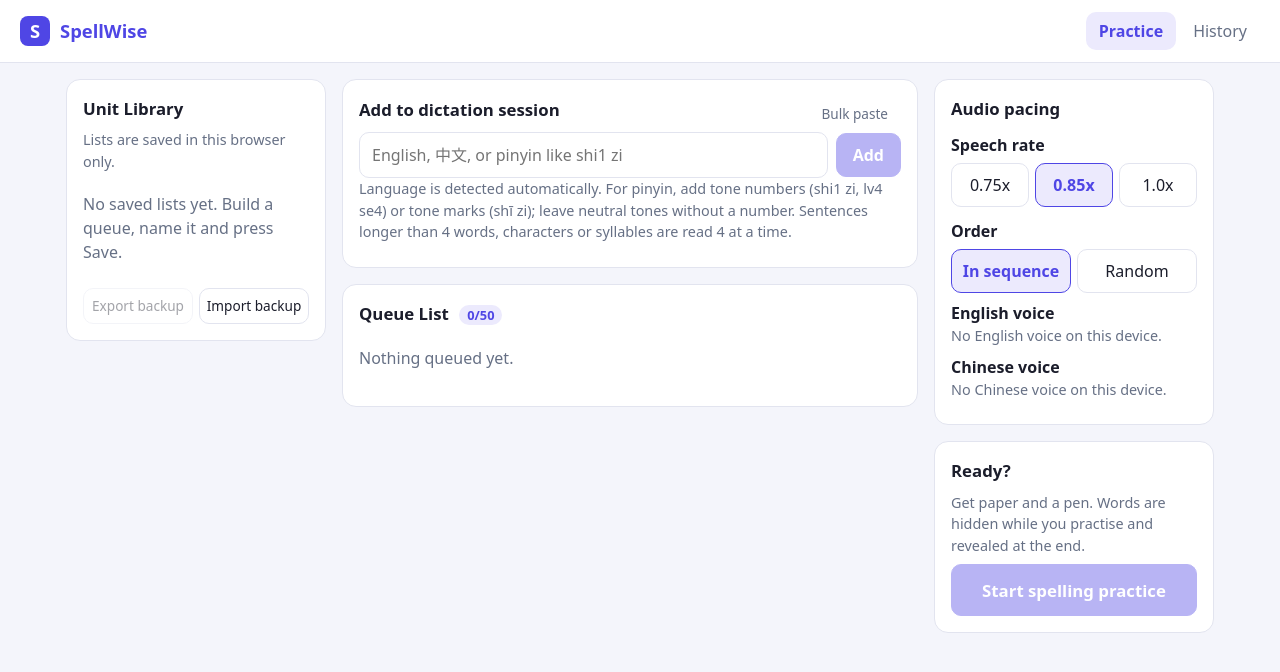
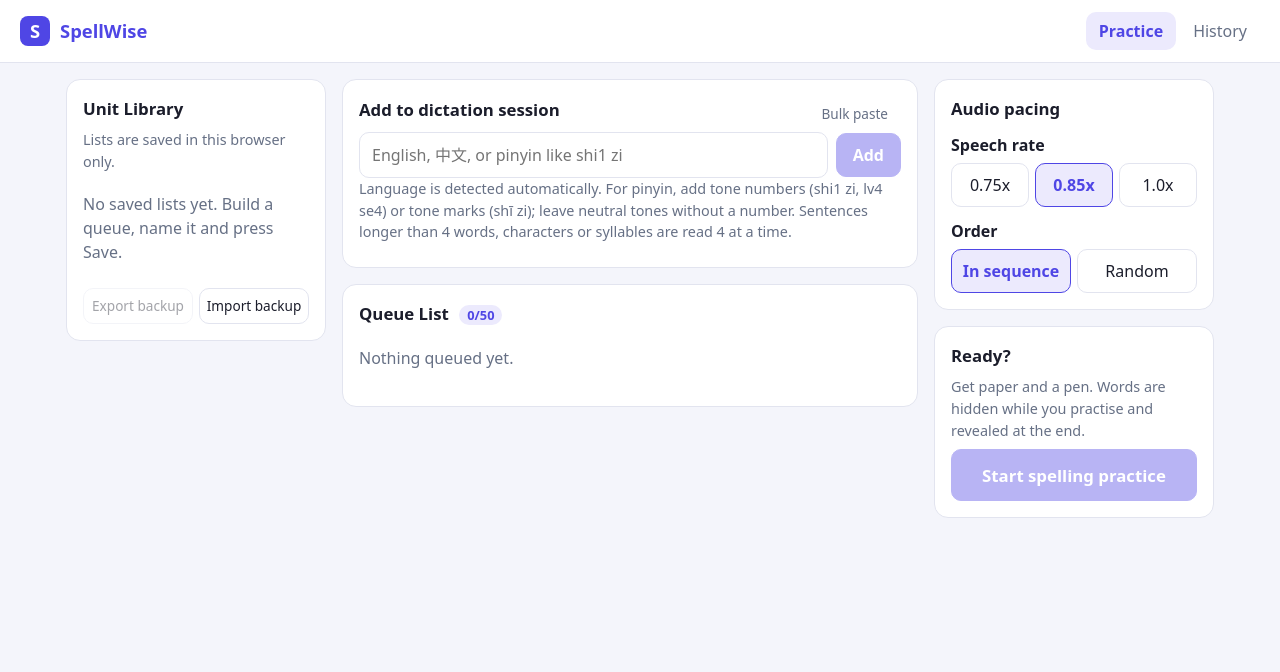
Before and after one commit to Hzhzlee/spelling-tutor, a React (Vite) app: page / in a window 1280 px wide. Shown: the top 672 px of the page. Built offline with nearby package versions, Linux system fonts and the light colour scheme.

Commit message:
Add files via upload

```diff
--- a/src/App.jsx
+++ b/src/App.jsx
@@ -1,13 +1,13 @@
 import { useEffect, useState } from "react";
 import { MAX_ITEMS, describe, shuffle, uid } from "./text.js";
-import { pickVoice, setPreferredVoices, speechSupported, stopSpeaking, useVoices } from "./speech.js";
+import { pickVoice, speechSupported, stopSpeaking, useVoices } from "./speech.js";
 import { requestPersistence, useStored } from "./storage.js";
 import Setup from "./Setup.jsx";
 import Practice from "./Practice.jsx";
 import Results from "./Results.jsx";
 import History from "./History.jsx";
 
-const DEFAULT_SETTINGS = { rate: 0.85, order: "sequence", voices: { en: "", "zh-CN": "" } };
+const DEFAULT_SETTINGS = { rate: 0.85, order: "sequence" };
 const MAX_LOGS = 500;
 
 // One history entry per session; rebuilt whenever self-check marks change.
@@ -42,9 +42,6 @@ export default function App() {
   const [phase, setPhase] = useState("setup"); // setup | practice | results | history
   const [session, setSession] = useState(null);
   const [error, setError] = useState("");
-
-  // Apply the chosen voices before anything speaks.
-  setPreferredVoices(settings.voices);
 
   useEffect(() => {
     requestPersistence();
@@ -132,7 +129,6 @@ export default function App() {
             setListName={setListName}
             settings={settings}
             setSettings={setSettings}
-            voices={voices}
             error={error}
             clearError={() => setError("")}
             onStart={() => start(queue.map((q) => q.text), listName)}
--- a/src/Setup.jsx
+++ b/src/Setup.jsx
@@ -2,7 +2,6 @@ import { useRef, useState } from "react";
 import { MAX_ITEMS, describe, parseItems, uid } from "./text.js";
 import { looksLikePinyin } from "./pinyin.js";
 import { parseBackup, parseHistoryBackup } from "./storage.js";
-import { pickVoice, speak, voicesFor } from "./speech.js";
 
 const RATES = [0.75, 0.85, 1];
 
@@ -28,7 +27,6 @@ export default function Setup({
   setListName,
   settings,
   setSettings,
-  voices,
   error,
   clearError,
   onStart,
@@ -76,6 +74,19 @@ export default function Setup({
   };
 
   const removeOne = (id) => setQueue(queue.filter((q) => q.id !== id));
+
+  // Move the item at index `from` to index `to`.
+  const move = (from, to) => {
+    if (to < 0 || to >= queue.length || from === to) return;
+    const next = queue.slice();
+    const [item] = next.splice(from, 1);
+    next.splice(to, 0, item);
+    setQueue(next);
+  };
+
+  // Drag and drop (desktop); the arrow buttons cover touch screens.
+  const [dragFrom, setDragFrom] = useState(null);
+  const [dragOver, setDragOver] = useState(null);
 
   const saveList = () => {
     if (queue.length === 0) return;
@@ -303,12 +314,56 @@ export default function Setup({
           ) : (
             <ol className="queue">
               {queue.map((q, i) => (
-                <li key={q.id}>
+                <li
+                  key={q.id}
+                  draggable
+                  onDragStart={(e) => {
+                    setDragFrom(i);
+                    e.dataTransfer.effectAllowed = "move";
+                    e.dataTransfer.setData("text/plain", String(i));
+                  }}
+                  onDragOver={(e) => {
+                    e.preventDefault();
+                    if (dragOver !== i) setDragOver(i);
+                  }}
+                  onDrop={(e) => {
+                    e.preventDefault();
+                    if (dragFrom !== null) move(dragFrom, i);
+                    setDragFrom(null);
+                    setDragOver(null);
+                  }}
+                  onDragEnd={() => {
+                    setDragFrom(null);
+                    setDragOver(null);
+                  }}
+                  className={
+                    dragFrom === i ? "dragging" : dragOver === i && dragFrom !== null ? "drop-target" : ""
+                  }
+                >
+                  <span className="handle" aria-hidden="true" title="Drag to reorder">
+                    ⋮⋮
+                  </span>
                   <span className="num">{i + 1}</span>
                   <span className="q-text" lang={describe(q.text).kind === "zh" ? "zh-CN" : undefined}>
                     {describe(q.text).display}
                   </span>
                   <LangTag text={q.text} />
+                  <button
+                    className="icon move"
+                    aria-label={`Move ${q.text} up`}
+                    disabled={i === 0}
+                    onClick={() => move(i, i - 1)}
+                  >
+                    ↑
+                  </button>
+                  <button
+                    className="icon move"
+                    aria-label={`Move ${q.text} down`}
+                    disabled={i === queue.length - 1}
+                    onClick={() => move(i, i + 1)}
+                  >
+                    ↓
+                  </button>
                   <button
                     className="icon"
                     aria-label={`Remove ${q.text}`}
@@ -369,22 +424,6 @@ export default function Setup({
             </button>
           </div>
 
-          <VoicePicker
-            label="English voice"
-            lang="en"
-            sample="Accomplish. This is how your spelling words will sound."
-            voices={voices}
-            settings={settings}
-            setSettings={setSettings}
-          />
-          <VoicePicker
-            label="Chinese voice"
-            lang="zh-CN"
-            sample="图书馆。这是听写的声音。"
-            voices={voices}
-            settings={settings}
-            setSettings={setSettings}
-          />
         </div>
 
         <div className="card start-card">
@@ -405,40 +444,3 @@ export default function Setup({
     </div>
   );
 }
-
-function VoicePicker({ label, lang, sample, voices, settings, setSettings }) {
-  const list = voicesFor(voices, lang);
-  const chosen = (settings.voices && settings.voices[lang]) || "";
-  const active = pickVoice(voices, lang);
-  const id = `voice-${lang}`;
-
-  const choose = (value) =>
-    setSettings({ ...settings, voices: { ...(settings.voices || {}), [lang]: value } });
-
-  return (
-    <div className="voice">
-      <label className="label" htmlFor={id}>
-        {label}
-      </label>
-      {list.length === 0 ? (
-        <p className="muted">No {lang === "en" ? "English" : "Chinese"} voice on this device.</p>
-      ) : (
-        <>
-          <div className="voice-row">
-            <select id={id} value={chosen} onChange={(e) => choose(e.target.value)}>
-              <option value="">Best available{active && !chosen ? ` (${active.name})` : ""}</option>
-              {list.map((v) => (
-                <option key={v.voiceURI || v.name} value={v.voiceURI || v.name}>
-                  {v.name} ({v.lang})
-                </option>
-              ))}
-            </select>
-            <button className="small" onClick={() => speak(sample, lang, voices, settings.rate)}>
-              Test
-            </button>
-          </div>
-        </>
-      )}
-    </div>
-  );
-}
--- a/src/speech.js
+++ b/src/speech.js
@@ -22,65 +22,32 @@ export function useVoices() {
 
 const norm = (l) => (l || "").toLowerCase().replace("_", "-");
 
-const isLang = (v, lang) => {
-  const l = norm(v.lang);
-  if (lang === "zh-CN") return (l.startsWith("zh") || l.startsWith("cmn")) && !/hk|tw|yue|hant|mo/.test(l);
-  return l.startsWith("en");
-};
-
-// Novelty and low-quality engines that sound robotic.
-const BAD = /espeak|compact|eloquence|novelty|whisper|bad news|good news|bells|boing|bubbles|cellos|zarvox|trinoids|albert|bahh|jester|organ|superstar|wobble|deranged|hysterical/i;
-// Older Apple character voices: usable but not ideal for dictation.
-const MEH = /\b(fred|junior|ralph|kathy|grandma|grandpa|rocko|shelley|flo|reed|sandy|eddy)\b/i;
-// Voices that are known to sound natural.
-const GOOD = /\b(samantha|ava|allison|susan|zoe|evan|nathan|joelle|noelle|karen|daniel|serena|moira|tessa|kate|oliver|aria|jenny|guy|libby|sonia|ryan|tingting|ting-ting|meijia|lilian|xiaoxiao|xiaoyi|yunxi|yunyang|huihui|yaoyao|kangkang)\b/i;
-
-// Higher score = more natural sounding.
-export function scoreVoice(v, lang) {
-  const name = `${v.name || ""} ${v.voiceURI || ""}`;
-  let s = 0;
-  if (BAD.test(name)) s -= 100;
-  if (MEH.test(name)) s -= 20;
-  if (/natural|neural/i.test(name)) s += 60; // Edge "Online (Natural)" voices
-  if (/premium/i.test(name)) s += 50; // Apple downloadable premium voices
-  if (/enhanced/i.test(name)) s += 40;
-  if (/google/i.test(name)) s += 30; // Chrome cloud voices
-  if (/online/i.test(name)) s += 20;
-  if (GOOD.test(name)) s += 15;
-  if (v.localService === false) s += 10;
-  const l = norm(v.lang);
+// Chinese: first Mainland Mandarin voice (original behaviour).
+// English: fixed to Daniel (en-GB); falls back to another British, then any English voice
+// on devices that do not have Daniel (e.g. Windows, Android).
+export function pickVoice(voices, lang) {
   if (lang === "zh-CN") {
-    if (l === "zh-cn" || l === "cmn-cn" || l.startsWith("zh-hans")) s += 5;
-  } else if (l === "en-us") s += 5;
-  else if (l === "en-gb") s += 4;
-  else if (l === "en-sg" || l === "en-au") s += 3;
-  return s;
-}
-
-// Voices for a language, best first.
-export function voicesFor(voices, lang) {
-  return voices
-    .filter((v) => isLang(v, lang))
-    .map((v) => ({ v, s: scoreVoice(v, lang) }))
-    .sort((a, b) => b.s - a.s)
-    .map((x) => x.v);
-}
-
-// User's chosen voice per language (voiceURI); "" means automatic.
-const preferred = { en: "", "zh-CN": "" };
-export function setPreferredVoices(map) {
-  preferred.en = (map && map.en) || "";
-  preferred["zh-CN"] = (map && map["zh-CN"]) || "";
-}
-
-export function pickVoice(voices, lang) {
-  const key = lang === "zh-CN" ? "zh-CN" : "en";
-  const list = voicesFor(voices, key);
-  if (preferred[key]) {
-    const chosen = list.find((v) => v.voiceURI === preferred[key] || v.name === preferred[key]);
-    if (chosen) return chosen;
+    const isZh = (v) => norm(v.lang).startsWith("zh") || norm(v.lang).startsWith("cmn");
+    return (
+      voices.find((v) => ["zh-cn", "zh-hans", "zh-hans-cn", "cmn-cn"].includes(norm(v.lang))) ||
+      voices.find((v) => isZh(v) && !/hk|tw|yue|hant/.test(norm(v.lang))) ||
+      null
+    );
   }
-  return list[0] || null;
+  const isEn = (v) => norm(v.lang).startsWith("en");
+  const daniels = voices.filter((v) => isEn(v) && /\bdaniel\b/i.test(v.name || ""));
+  const daniel =
+    daniels.find((v) => /premium/i.test(v.name)) ||
+    daniels.find((v) => /enhanced/i.test(v.name)) ||
+    daniels.find((v) => norm(v.lang) === "en-gb") ||
+    daniels[0];
+  return (
+    daniel ||
+    voices.find((v) => norm(v.lang) === "en-gb") ||
+    voices.find((v) => norm(v.lang) === "en-us") ||
+    voices.find(isEn) ||
+    null
+  );
 }
 
 export function speakerLang(lang) {
--- a/src/styles.css
+++ b/src/styles.css
@@ -757,31 +757,37 @@ textarea {
   opacity: 0.55;
 }
 
-/* Voice picker */
-.voice-row {
-  display: flex;
-  gap: 6px;
-  align-items: center;
+
+/* Queue reordering */
+.queue li {
+  cursor: grab;
 }
 
-.voice-row select {
-  flex: 1;
-  min-width: 0;
-  min-height: 40px;
-  font: inherit;
-  font-size: 0.9rem;
-  padding: 0 8px;
-  border: 1px solid var(--line);
-  border-radius: 10px;
-  background: #fff;
-  color: var(--fg);
+.queue li.dragging {
+  opacity: 0.4;
 }
 
-.voice {
-  margin-top: 4px;
+.queue li.drop-target {
+  box-shadow: inset 0 2px 0 var(--accent);
 }
 
-.seg + .voice,
-.voice + .voice {
-  margin-top: 8px;
+.queue .handle {
+  color: var(--muted);
+  letter-spacing: -3px;
+  font-size: 0.9rem;
+  user-select: none;
+  flex: none;
 }
+
+.queue .icon {
+  width: 32px;
+  flex: none;
+}
+
+.queue .icon.move {
+  font-size: 1rem;
+}
+
+.queue li .icon:disabled {
+  opacity: 0.2;
+}
```
